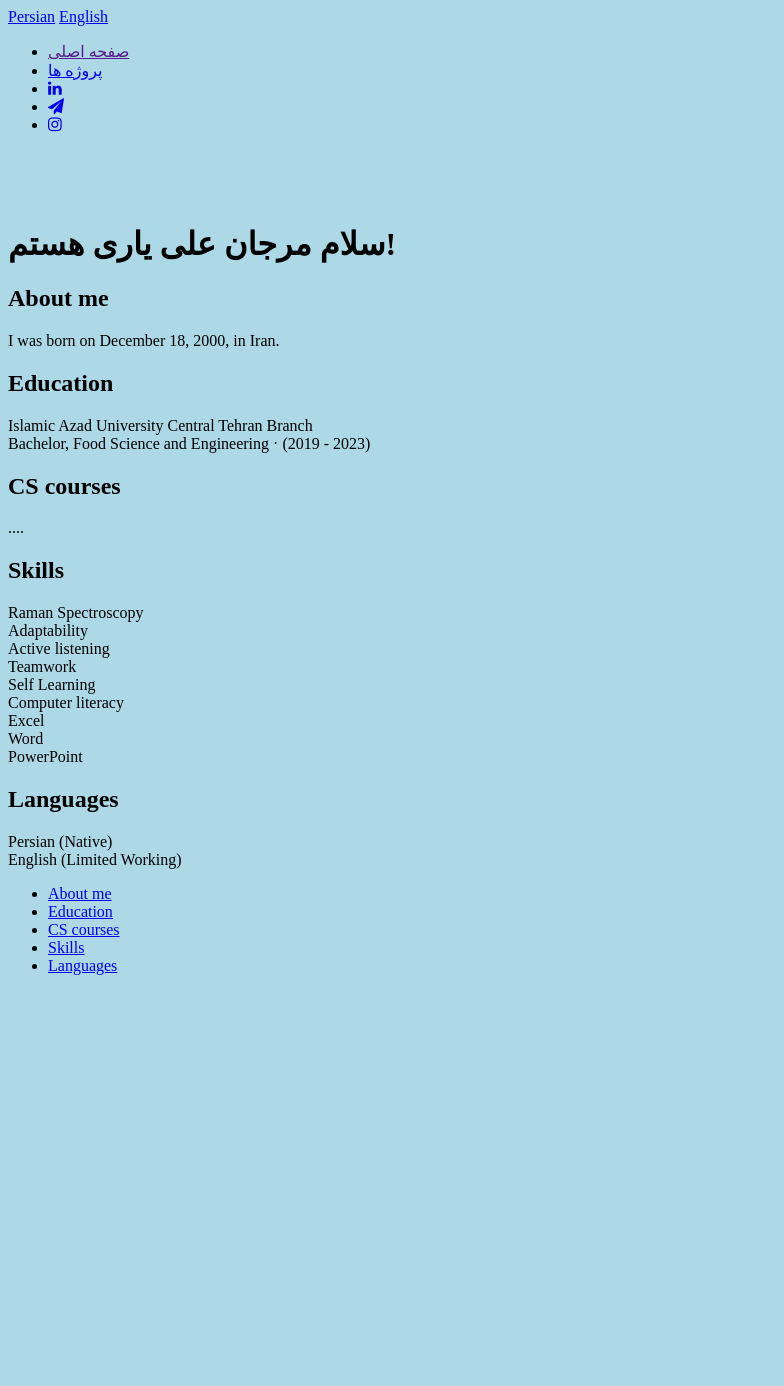
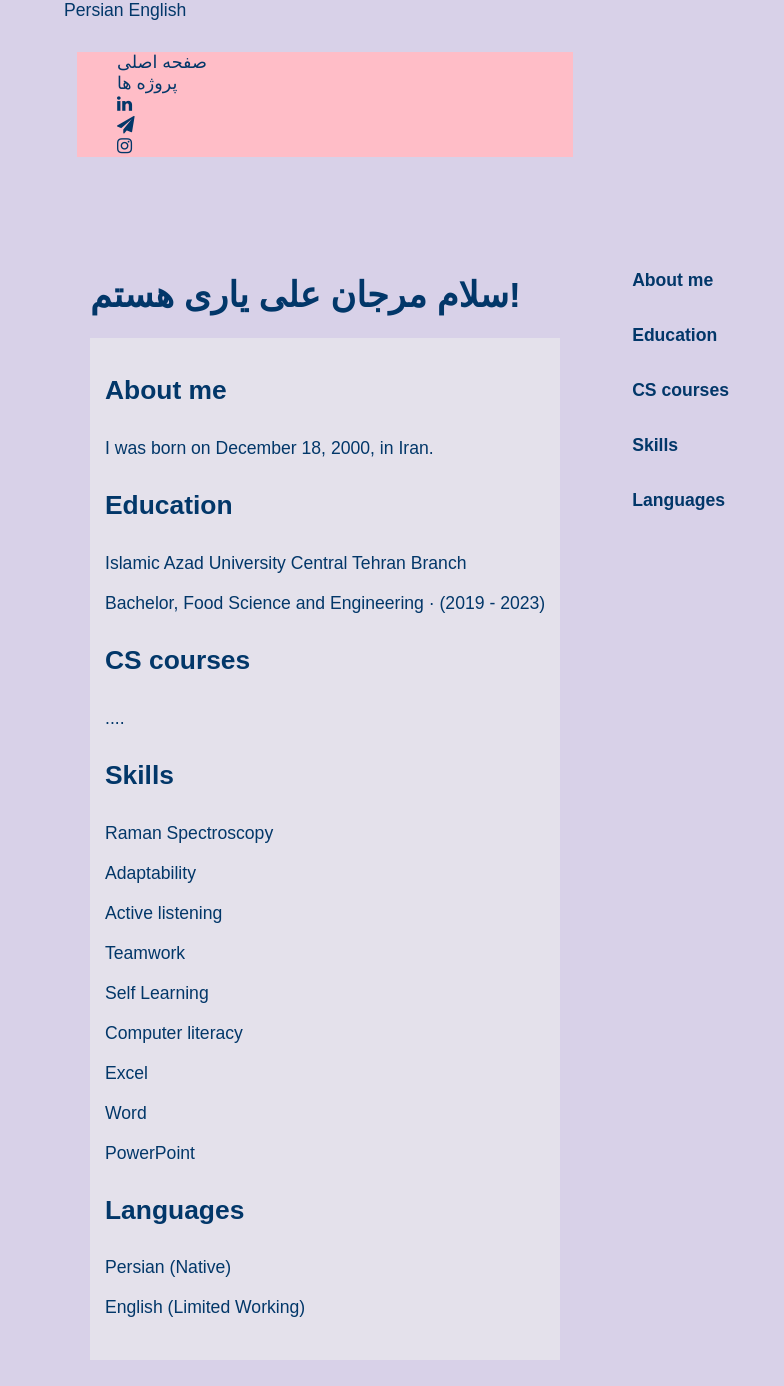
Before and after one commit to MarjanCode/portfolio, a Flask app: page / in a window 1280 px wide. Shown: the whole page, without its empty margins (0-784 px from the left). Before the commit the page ends 975 px from the top, so only its background shows below. Run offline with Flask 3, Linux system fonts and the light colour scheme.

Commit message:
Mon, Jan 6, 2025, 5:30 PM +03:30

```diff
--- a/app.py
+++ b/app.py
@@ -1,6 +1,6 @@
 from flask import Flask, render_template, request
 
-app = Flask(__name__, static_folder='static')
+app = Flask(__name__)
 
 @app.route("/")
 def home():
--- a/static/mystyle.css
+++ b/static/mystyle.css
@@ -1,3 +1,81 @@
 body {
-    background-color: lightblue;
+    font: 1.1rem Arial;
+    margin: 0rem 4rem;
+    /* background: linear-gradient(90deg, rgba(255, 245, 225, 1) 0%, rgba(168, 154, 128, 1) 100%); */
+    background-color: #d8d1e8;
 }
+
+a {
+    text-decoration: none;
+    color: #023769;
+}
+
+ul {
+    list-style-type: none;
+}
+
+.menu {
+    float: left;
+    display: inline-block;
+    padding: 10px;
+    text-align: center;
+    margin: 5px;
+    font: bold 100% Arial;
+}
+
+main {
+    color: #023769;
+    padding: 13px;
+    display: inline-block;
+    float: left;
+}
+
+.menu:hover {
+    border: 1px solid;
+    border-radius: 10px;
+}
+
+.gotol{
+    margin: 4px;
+}
+
+.gotol:hover {
+    border-bottom: 1px solid;
+    transition: border-bottom 0.1s ease;
+}
+
+li:active {
+    background-color: #a78cdb;
+}
+
+.goto {
+    display: inline-block;
+    float: left;
+    position: fixed;
+    padding-left: 0px;
+}
+
+::selection {
+    background-color: #8FBC8F;
+}
+
+
+p {
+    line-height: 2.5rem;
+}
+
+aside>ul>li {
+    padding: 15px;
+    text-align: left;
+    font: bold 100% Arial;
+    margin: 30px;
+}
+
+section {
+    background-color: #e4e1eb;
+    padding: 15px;
+}
+
+nav>ul {
+    background-color: #ffbdc7;
+}
```
